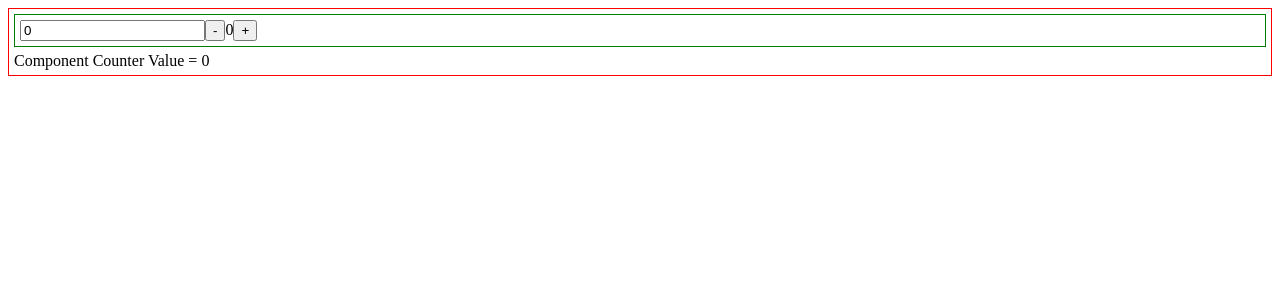
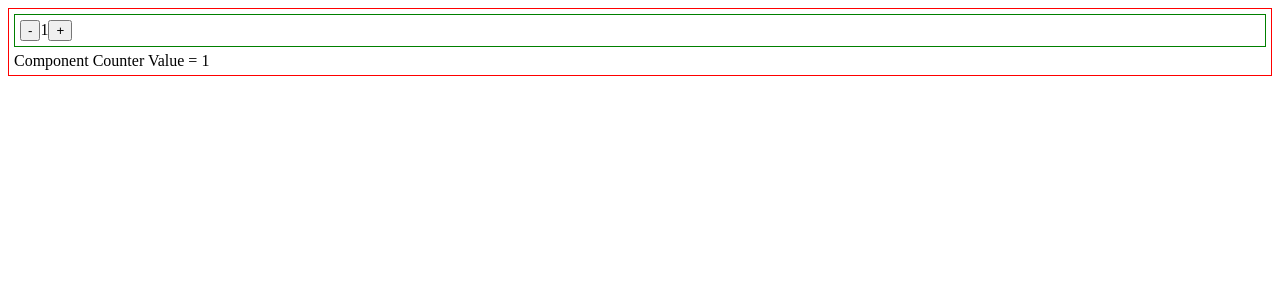
Before and after one commit to sulavneupane/mwalabs, an Angular app in the folder Lab11/problem1/: page / in a window 1280 px wide. Shown: the top 300 px of the page. Built offline with nearby package versions, Linux system fonts and the light colour scheme.

Commit message:
Initial value setting updated...

```diff
--- a/Lab11/problem1/src/app/app.component.html
+++ b/Lab11/problem1/src/app/app.component.html
@@ -1,4 +1,4 @@
 <div>
-  <counter-component (OnCounterChange)="counterValueChanged($event)"></counter-component>
-  <p>Component Counter Value = {{componentCounterValue}}</p>
+  <counter-component (OnCounterChange)="counterValueChanged($event)" [parentCounterValue]="1"></counter-component>
+  <p>Component Counter Value = {{parentCounterValue}}</p>
 </div>
--- a/Lab11/problem1/src/app/app.component.ts
+++ b/Lab11/problem1/src/app/app.component.ts
@@ -7,14 +7,13 @@ import {Component} from '@angular/core';
 })
 export class AppComponent {
 
-  componentCounterValue: number;
+  parentCounterValue: number;
 
   constructor() {
-    this.componentCounterValue = 0;
   }
 
   counterValueChanged(value: number): void {
-    this.componentCounterValue = value;
+    this.parentCounterValue = value;
   }
 
 }
--- a/Lab11/problem1/src/app/counter.component.ts
+++ b/Lab11/problem1/src/app/counter.component.ts
@@ -1,10 +1,10 @@
-import {Component, EventEmitter, Input, OnInit, Output} from '@angular/core';
+import {Component, EventEmitter, Input, OnInit} from '@angular/core';
 
 @Component({
   selector: 'counter-component',
   template: `
     <div>
-      <input type="number" (input)="setCounterValue($event)" value="{{counterValue}}"/>
+      <!--<input type="number" (input)="setCounterValue($event)" value="{{counterValue}}"/>-->
       <button (click)="decrementCounter()">-</button>
       <span>{{counterValue}}</span>
       <button (click)="incrementCounter()">+</button>
@@ -22,11 +22,10 @@ import {Component, EventEmitter, Input, OnInit, Output} from '@angular/core';
 })
 export class CounterComponent implements OnInit {
 
-  private counterValue: number;
+  @Input('parentCounterValue') counterValue: number;
   OnCounterChange: EventEmitter<number>;
 
   constructor() {
-    this.counterValue = 0;
     this.OnCounterChange = new EventEmitter();
   }
 
@@ -42,19 +41,12 @@ export class CounterComponent implements OnInit {
     return false;
   }
 
-  setCounterValue(evt): void {
-    let value: number = parseInt(evt.target.value);
-    if (value) {
-      this.counterValue = value;
-      this.emitCounterValue();
-    }
-  }
-
   emitCounterValue() {
     this.OnCounterChange.emit(this.counterValue);
   }
 
   ngOnInit() {
+    this.emitCounterValue();
   }
 
 }
```
